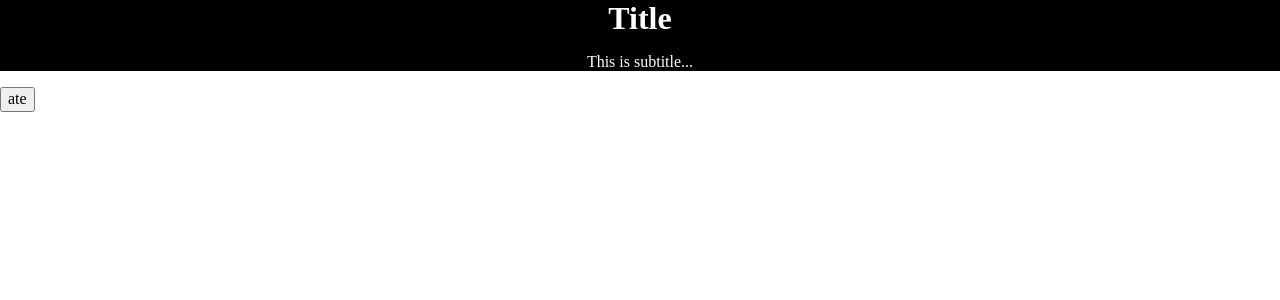
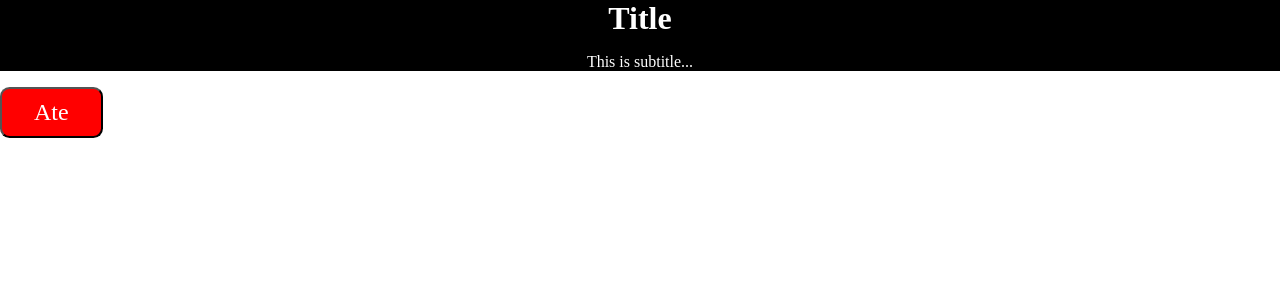
Before and after one commit to ervinask/react-first, a React (Create React App) app: page / in a window 1280 px wide. Shown: the top 300 px of the page. Built offline with nearby package versions, Linux system fonts and the light colour scheme.

Commit message:
button improvement

```diff
--- a/src/App.js
+++ b/src/App.js
@@ -8,7 +8,9 @@ function App() {
   return (
     <div>
       <Hero title="Title" subtitle="This is subtitle..." />
-      <Button children={"ate"} type="button" />
+      <Button type="button" color="bold">
+        Ate
+      </Button>
     </div>
   );
 }
--- a/src/components/Button/Button.css
+++ b/src/components/Button/Button.css
@@ -0,0 +1,6 @@
+button {
+  padding: 0.6rem 2rem;
+  font-size: 1.5rem;
+  border-radius: 0.6rem;
+  cursor: pointer;
+}
--- a/src/components/Button/Button.jsx
+++ b/src/components/Button/Button.jsx
@@ -1,8 +1,22 @@
 import React from "react";
 import "./Button.css";
 
-const Button = ({ type, children }) => {
-  return <button>{children}</button>;
+const Button = ({ type, children, color, handleClick }) => {
+  const bold = {
+    background: "red",
+    color: "white",
+  };
+
+  const outline = {
+    background: "black",
+    color: "white",
+  };
+
+  return (
+    <button style={color === "bold" ? bold : outline} type={type}>
+      {children}
+    </button>
+  );
 };
 
 export default Button;
```
